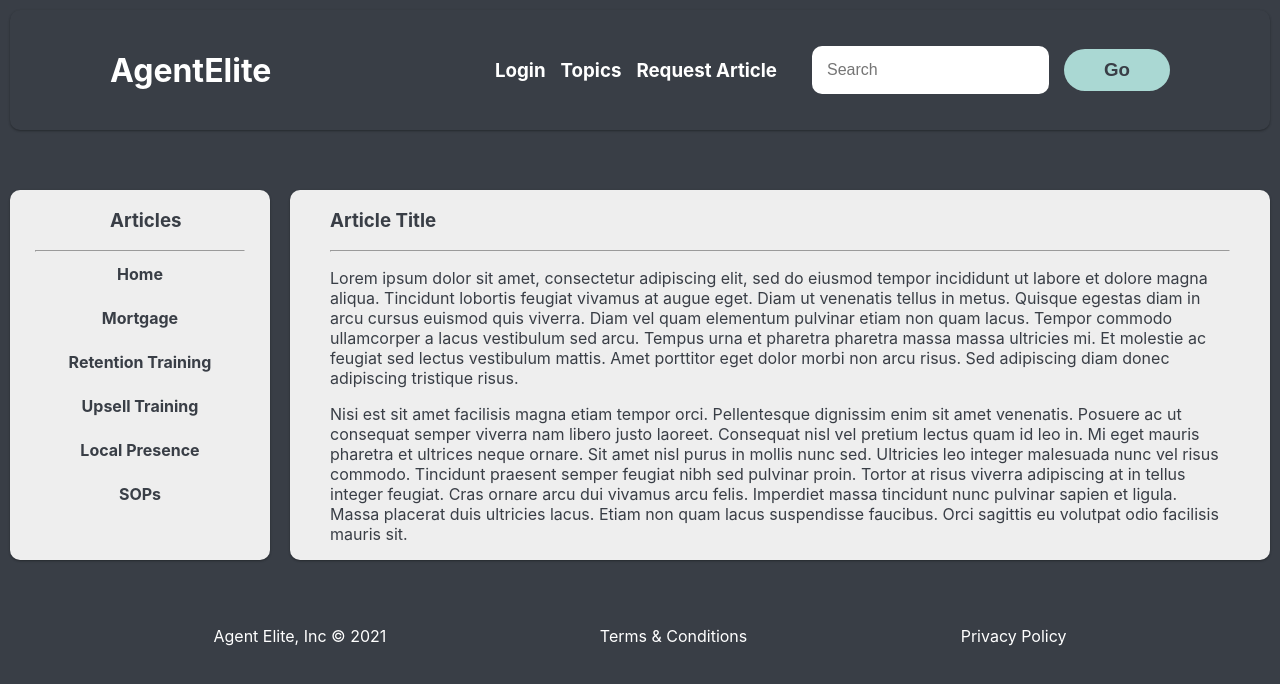
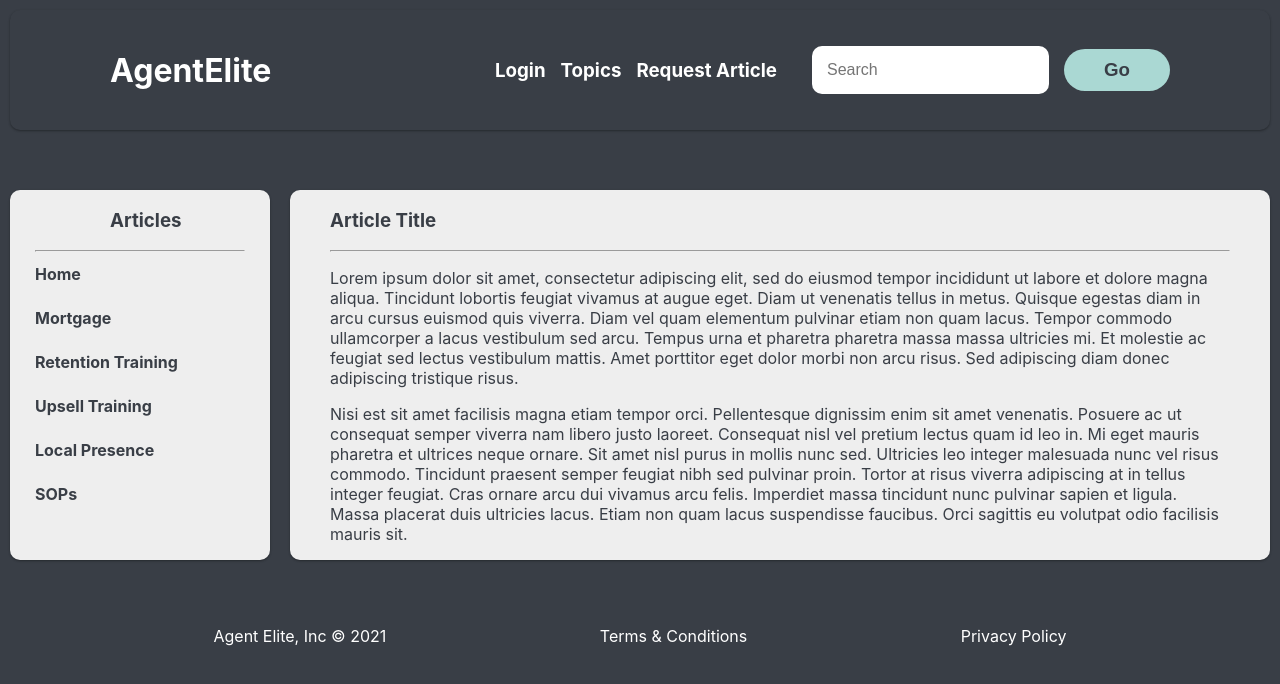
Before and after one commit to charlesGraham/ae-kb, a React (Create React App) app: page / in a window 1280 px wide. Shown: the top 684 px of the page. Built offline with nearby package versions, Linux system fonts and the light colour scheme.

Commit message:
catch-all

```diff
--- a/src/Body.css
+++ b/src/Body.css
@@ -5,8 +5,6 @@
 }
 
 .sidebar_container {
-    /* display: flex;
-    justify-content: space-around; */
     max-width: 260px;
     background-color: #eee;
     color: #393E46;
@@ -26,6 +24,11 @@
 
 .body_sidebar {
     text-align: center;
+}
+
+.body_sidebar > p {
+    text-align: left;
+    margin-left: 25px !important;
 }
 
 @media screen and (max-width: 620px) {
```
